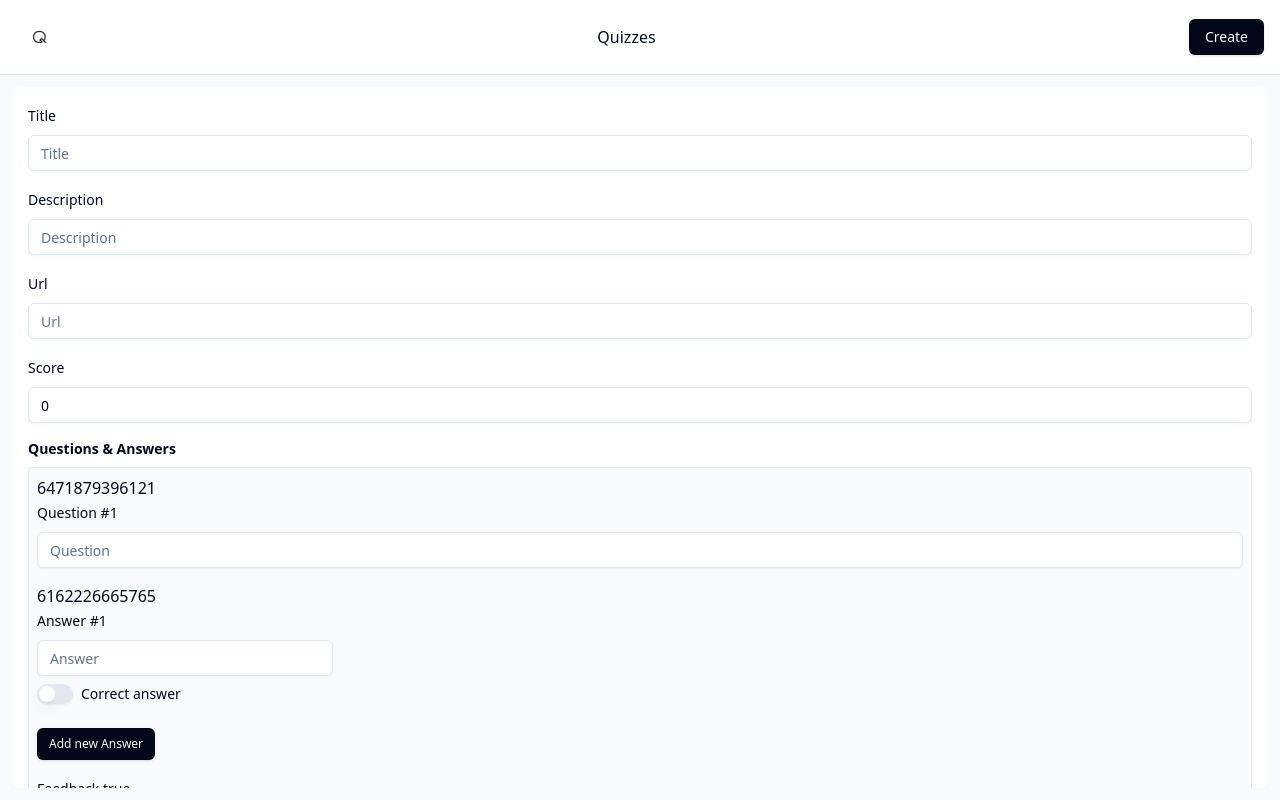
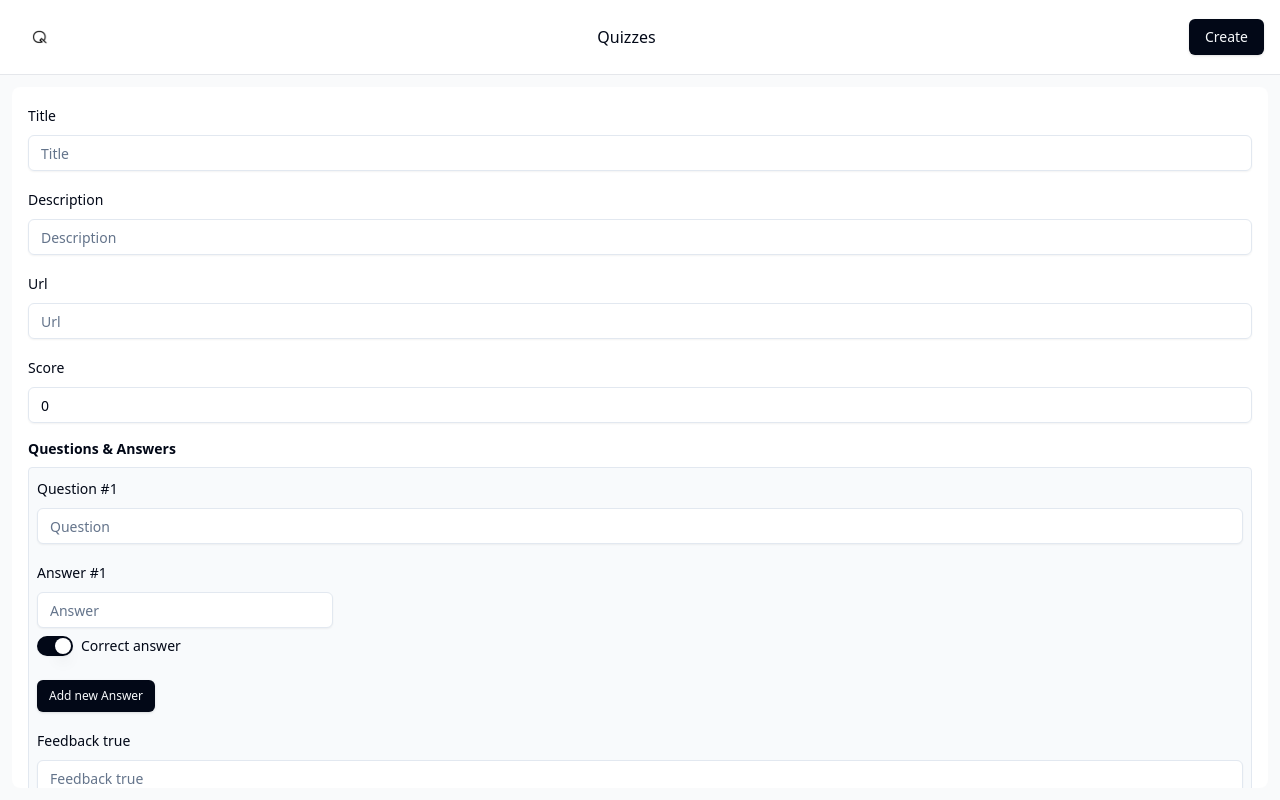
Before and after one commit to Mhmod-Hsn/Crocosoft-task, a React (Vite) app: page /create in a window 1280 px wide. Built offline with nearby package versions, Linux system fonts and the light colour scheme.

Commit message:
make sure at least one answer is correct

```diff
--- a/src/features/quiz/QuizForm.tsx
+++ b/src/features/quiz/QuizForm.tsx
@@ -11,7 +11,7 @@ import {
 import { Input } from '@/components/ui/input';
 import { Label } from '@/components/ui/label';
 import { Switch } from '@/components/ui/switch';
-import { Quiz, QuizAnswer, QuizSchema } from '@/features/quiz/types';
+import { Quiz, QuizSchema } from '@/features/quiz/types';
 import { generateId } from '@/lib/utils';
 import { ROUTES } from '@/routes';
 import { useQuizStore } from '@/stores/quiz.provider';
@@ -20,11 +20,11 @@ import { useForm } from 'react-hook-form';
 import { useNavigate } from 'react-router-dom';
 import { z } from 'zod';
 
-const newAnswer = () => {
+const newAnswer = (isTrue: boolean = false) => {
 	return {
 		id: generateId(),
 		text: '',
-		is_true: false,
+		is_true: isTrue,
 	};
 };
 const newQuestion = () => {
@@ -34,7 +34,7 @@ const newQuestion = () => {
 		answer_id: null,
 		feedback_false: '',
 		feedback_true: '',
-		answers: [newAnswer()],
+		answers: [newAnswer(true)],
 	};
 };
 
@@ -85,11 +85,7 @@ export const QuizForm = ({ data }: { data?: Quiz }) => {
 		);
 	};
 
-	const markAnswerAsTrue = (
-		questionIdx: number,
-		answerIdx: number,
-		answer: QuizAnswer
-	) => {
+	const markAnswerAsTrue = (questionIdx: number, answerIdx: number) => {
 		// disable other answers
 		const answers =
 			form.getValues(`questions_answers.${questionIdx}.answers`) || [];
@@ -109,7 +105,6 @@ export const QuizForm = ({ data }: { data?: Quiz }) => {
 
 	const questionsWatch = form.watch('questions_answers');
 
-	console.log('Errors: ', form.formState.errors);
 	async function onSubmit(values: z.infer<typeof QuizSchema>) {
 		// ✅ This will be type-safe and validated.
 		console.log(values);
@@ -199,7 +194,6 @@ export const QuizForm = ({ data }: { data?: Quiz }) => {
 							key={`question-${questionIdx}`}
 							className='mb-8 mt-2 border rounded p-2 bg-slate-50'
 						>
-							{question.id}
 							<FormField
 								control={form.control}
 								name={`questions_answers.${questionIdx}.text`}
@@ -223,7 +217,6 @@ export const QuizForm = ({ data }: { data?: Quiz }) => {
 								{/* Render Answers */}
 								{(question.answers || []).map((answer, answerIdx) => (
 									<div key={`qestion-${questionIdx}-answer-${answerIdx}`}>
-										{answer.id}
 										<FormField
 											control={form.control}
 											name={`questions_answers.${questionIdx}.answers.${answerIdx}.text`}
@@ -260,7 +253,7 @@ export const QuizForm = ({ data }: { data?: Quiz }) => {
 													id={`questions_answers.${questionIdx}.answers.${answerIdx}`}
 													checked={answer.is_true}
 													onCheckedChange={() =>
-														markAnswerAsTrue(questionIdx, answerIdx, answer)
+														markAnswerAsTrue(questionIdx, answerIdx)
 													}
 												/>
 												<Label
--- a/src/features/quiz/types.ts
+++ b/src/features/quiz/types.ts
@@ -38,7 +38,7 @@ export type QuizAnswer = {
 };
 
 export type QuizQuestion = {
-	answer_id: number;
+	answer_id: number | null;
 	answers: QuizAnswer[];
 	feedback_false: string;
 	feedback_true: string;
```
